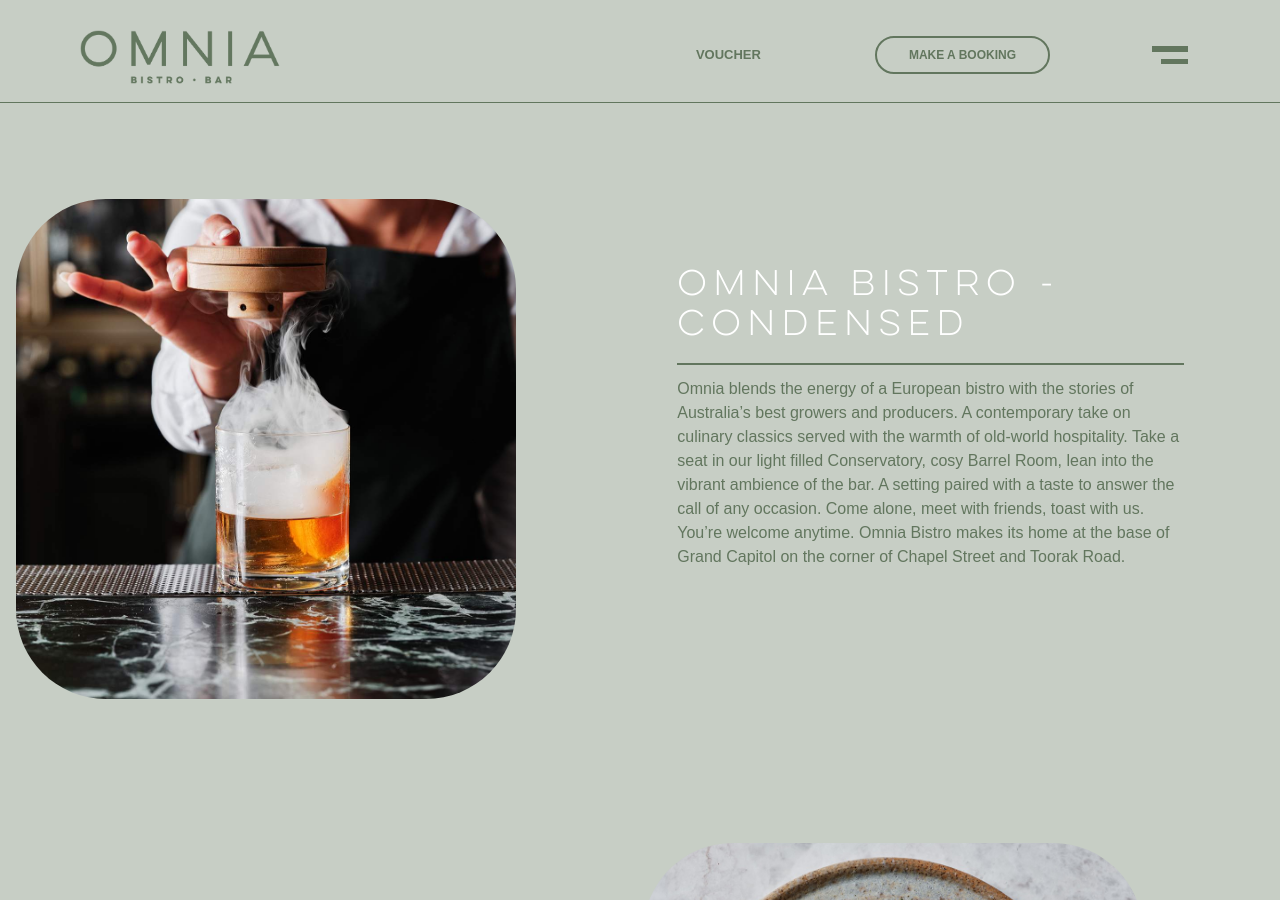
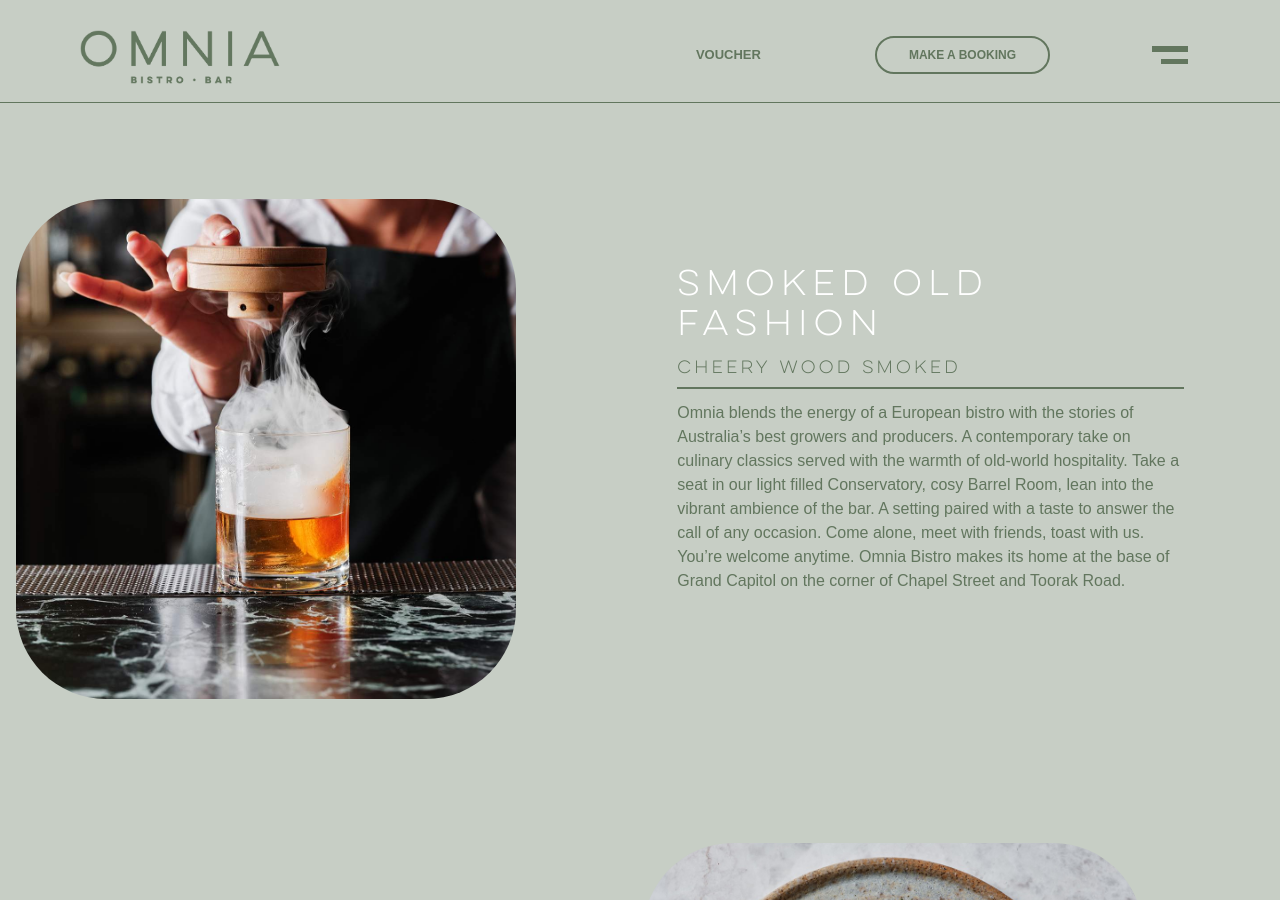
Before and after one commit to yugenomnia/omnia, a Jekyll site: the page built from index.md, in a window 1280 px wide and 900 px high, scrolled down 877 px. Built offline with Jekyll 4.4.1, drawn with Linux system fonts in a browser that asks for light colours.

Commit message:
Update from Forestry.io Evgeniya Naydenisheva updated index.md

```diff
--- a/index.md
+++ b/index.md
@@ -7,18 +7,17 @@
 big_title: OMNIA
 sections:
 - section_image: "/assets/images/homepage-2nd-photo1.jpeg"
-  section_title: Omnia bistro - Condensed
-  section_description: |-
-    Omnia blends the energy of a European bistro with the stories of Australia’s best growers and producers.
-    A contemporary take on culinary classics served with the warmth of old-world hospitality. Take a seat in
-    our light filled Conservatory, cosy Barrel Room, lean into the vibrant ambience of the bar. A setting paired
-    with a taste to answer the call of any occasion. Come alone, meet with friends, toast with us. You’re
-    welcome anytime.
-    Omnia Bistro makes its home at the base of Grand Capitol on the corner of Chapel Street and Toorak
-    Road.
+  section_title: Smoked old Fashion
+  section_description: Omnia blends the energy of a European bistro with the stories
+    of Australia’s best growers and producers. A contemporary take on culinary classics
+    served with the warmth of old-world hospitality. Take a seat in our light filled
+    Conservatory, cosy Barrel Room, lean into the vibrant ambience of the bar. A setting
+    paired with a taste to answer the call of any occasion. Come alone, meet with
+    friends, toast with us. You’re welcome anytime. Omnia Bistro makes its home at
+    the base of Grand Capitol on the corner of Chapel Street and Toorak Road.
   button_text: browse our menu
   button_url: "#"
-  section_second_title: ''
+  section_second_title: Cheery wood smoked
 - section_image: "/assets/images/my-project.jpeg"
   section_title: New dishes
   section_description: |-
```
